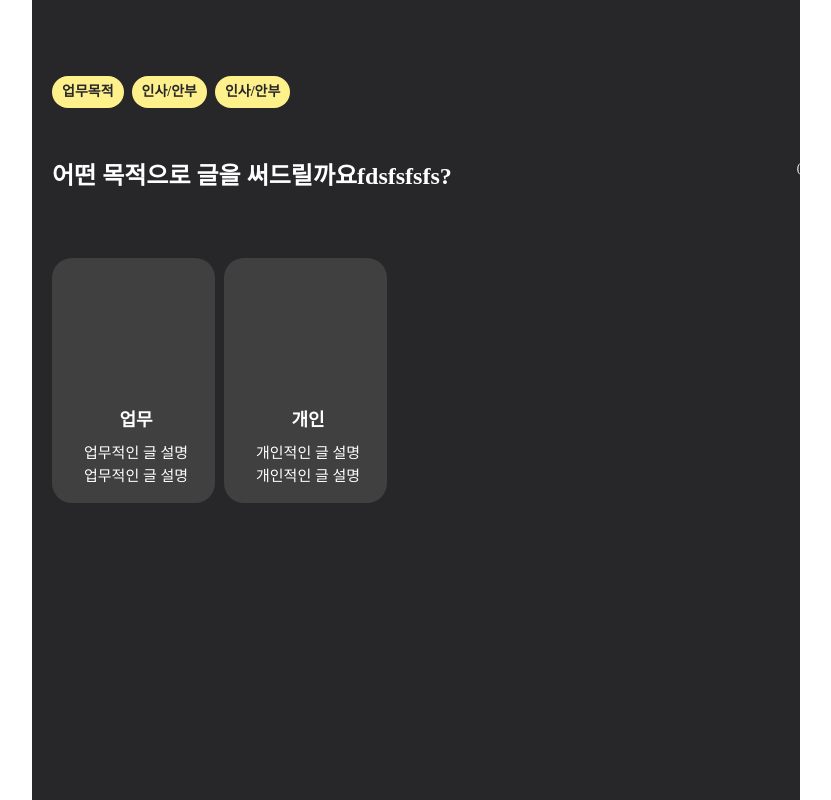
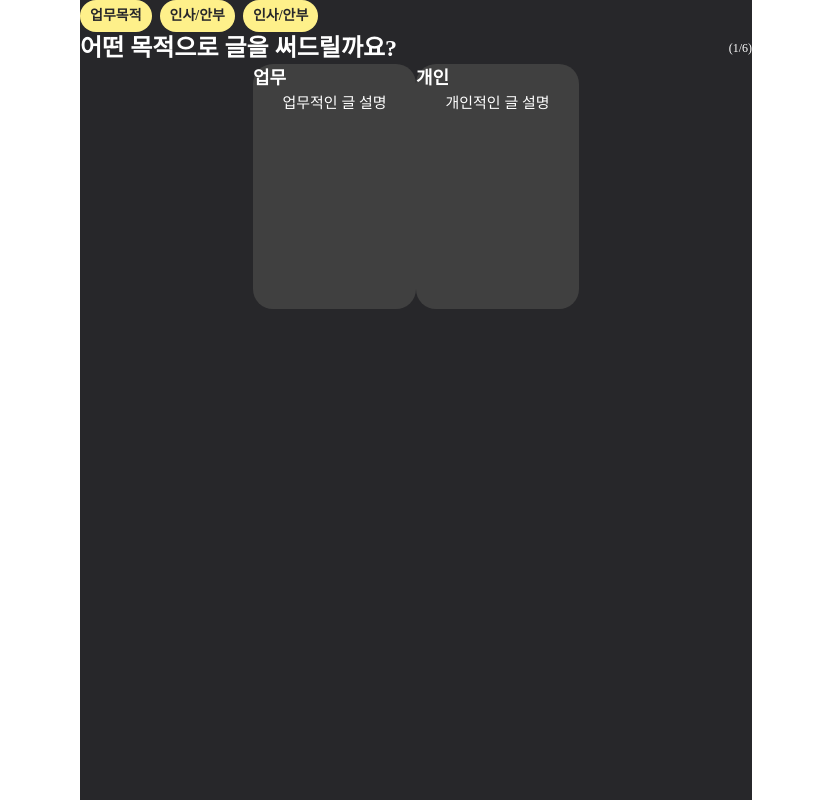
Before and after one commit to potenday-project/sseo-dream, a React (Vite) app: page / in a window 1280 px wide. Shown: the whole page, without its empty margins (224-1055 px from the left). Built offline with nearby package versions, Linux system fonts and the light colour scheme.

Commit message:
position 관련 속성 제거

```diff
--- a/src/App.tsx
+++ b/src/App.tsx
@@ -3,27 +3,22 @@ import Title from './layouts/Title';
 
 function App() {
   return (
-    <div className="m-auto min-h-screen max-w-3xl max-h-full relative bg-zinc-800">
+    <div className="m-auto min-h-screen max-w-2xl max-h-full bg-zinc-800">
       <HeaderDataList selectedDataList={['업무목적', '인사/안부', '인사/안부']} />
-      <Title title="어떤 목적으로 글을 써드릴까요fdsfsfsfs?" sequence={1} sequenceShown />
-      <div className="w-[163px] h-[245px] left-[20px] top-[258px] absolute bg-neutral-700 rounded-[20px]" />
-      <div className="w-[163px] h-[245px] left-[192px] top-[258px] absolute bg-neutral-700 rounded-[20px]" />
-      <div className="left-[52px] top-[406px] absolute flex-col justify-start items-center gap-2 inline-flex">
-        <div className="text-white text-lg font-bold font-['Pretendard']">업무</div>
-        <div className="text-center text-white text-[15px] font-light font-['Pretendard']">업무적인 글 설명<br />업무적인 글 설명
+      <Title title="어떤 목적으로 글을 써드릴까요?" sequence={1} sequenceShown />
+      <div className="flex justify-center">
+        <div className="w-[163px] h-[245px] bg-neutral-700 rounded-[20px]">
+          <div className="text-white text-lg font-bold font-['Pretendard']">업무</div>
+          <div className="text-center text-white text-[15px] font-light font-['Pretendard']">
+            업무적인 글 설명
+          </div>
         </div>
-      </div>
-      <div className="left-[224px] top-[406px] absolute flex-col justify-start items-center gap-2 inline-flex">
-        <div className="text-white text-lg font-bold font-['Pretendard']">개인</div>
-        <div className="text-center text-white text-[15px] font-light font-['Pretendard']">개인적인 글 설명<br />개인적인 글 설명
+        <div className="w-[163px] h-[245px] bg-neutral-700 rounded-[20px]">
+          <div className="text-white text-lg font-bold font-['Pretendard']">개인</div>
+          <div className="text-center text-white text-[15px] font-light font-['Pretendard']">
+            개인적인 글 설명
+          </div>
         </div>
-      </div>
-      <div className="w-[66px] h-[61px] left-[70px] top-[325px] absolute">
-        <div className="w-[26.13px] h-[30.46px] left-[6.84px] top-[11.05px] absolute" />
-        <div className="w-[18.56px] h-[35.12px] left-[47.43px] top-[2.47px] absolute" />
-      </div>
-      <div className="w-[71px] h-16 left-[238px] top-[322px] absolute">
-        <div className="w-[13.62px] left-[51.89px] top-[19.77px] absolute" />
       </div>
     </div>
   );
--- a/src/layouts/HeaderDataList.tsx
+++ b/src/layouts/HeaderDataList.tsx
@@ -6,7 +6,7 @@ interface Props {
 
 function HeaderDataList({ selectedDataList }: Props) {
   return (
-    <div className="left-[20px] top-[76px] absolute justify-start items-start gap-2 inline-flex">
+    <div className="justify-start items-start gap-2 inline-flex">
       {selectedDataList.map((selectedData) => (
         <SelectedTag key={selectedData} contents={selectedData} />
       ))}
--- a/src/layouts/SelectedButtonList.tsx
+++ b/src/layouts/SelectedButtonList.tsx
@@ -6,7 +6,7 @@ interface Props {
 
 function HeaderDataList({ dataList }: Props) {
   return (
-    <div className="left-[20px] top-[76px] absolute justify-start items-start gap-2 inline-flex">
+    <div className="justify-start items-start inline-flex">
       {dataList.map((data) => (
         <DataButton key={data} contents={data} />
       ))}
--- a/src/layouts/Title.tsx
+++ b/src/layouts/Title.tsx
@@ -6,7 +6,7 @@ interface Props {
 
 function Title({ title, sequence, sequenceShown }: Props) {
   return (
-    <div className="flex items-start justify-between left-5 top-40 relative text-white text-7 font-bold font-['Pretendard'] leading-9">
+    <div className="flex items-center justify-between text-white text-7 font-bold font-['Pretendard'] leading-9">
       <div className="text-white text-2xl font-bold font-['Pretendard']">{title}</div>
       {sequenceShown && <div className="text-white text-xs ml-auto font-medium font-['Pretendard']">({sequence}/6)</div>}
     </div>
```
